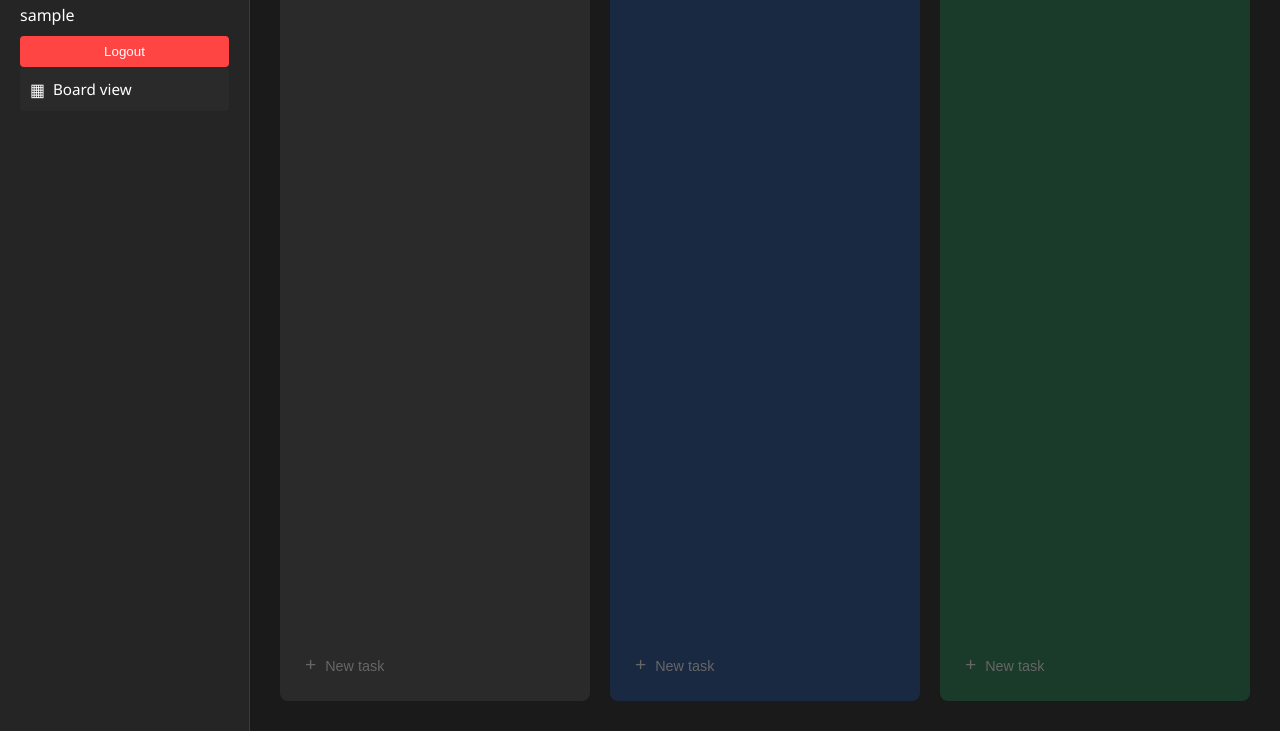
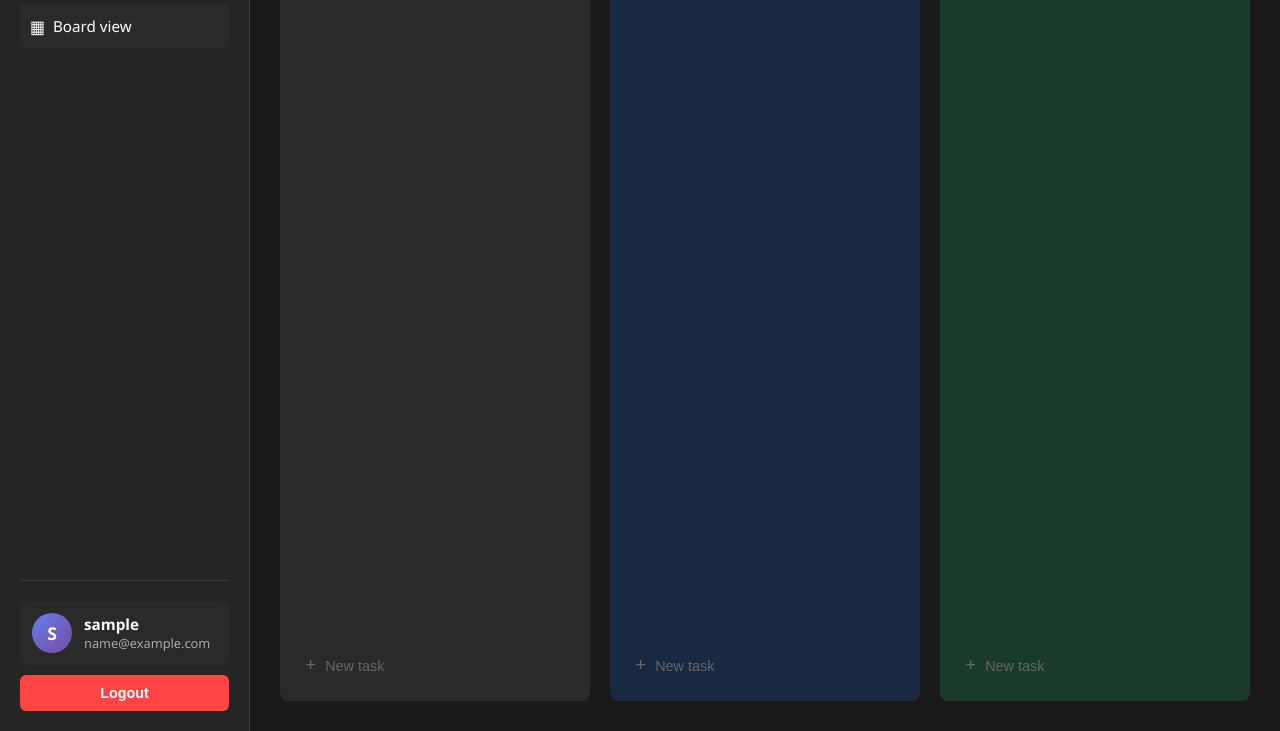
Before and after one commit to BiswasMosam/To-Do, a plain HTML site: page board.html in a window 1280 px wide. Shown: the part 69-800 px from the top of the page. Drawn offline with Linux system fonts and the light colour scheme; no server answers; sample sign-in values are in the browser's storage.

Commit message:
Add profile section in sidebar with user info and sign-in prompt

```diff
--- a/app-backend.js
+++ b/app-backend.js
@@ -34,8 +34,36 @@ class TodoApp {
         this.groupModal = document.getElementById('groupModal');
         this.groupInput = document.getElementById('groupInput');
 
-        // Display username
-        document.getElementById('username').textContent = this.user.username || 'User';
+        // Initialize profile display
+        this.updateProfileDisplay();
+    }
+
+    // Update profile display
+    updateProfileDisplay() {
+        const profileSection = document.getElementById('profileSection');
+        const signinPrompt = document.getElementById('signinPrompt');
+
+        if (this.user && this.user.username) {
+            // User is logged in - show profile
+            profileSection.style.display = 'block';
+            signinPrompt.style.display = 'none';
+
+            // Update profile info
+            const profileName = document.getElementById('profileName');
+            const profileEmail = document.getElementById('profileEmail');
+            const profileAvatar = document.getElementById('profileAvatar');
+
+            profileName.textContent = this.user.username;
+            profileEmail.textContent = this.user.email || 'user@example.com';
+
+            // Set avatar initial (first letter of username)
+            const initial = this.user.username.charAt(0).toUpperCase();
+            profileAvatar.textContent = initial;
+        } else {
+            // User is not logged in - show sign in prompt
+            profileSection.style.display = 'none';
+            signinPrompt.style.display = 'block';
+        }
     }
 
     // Load tasks from backend
--- a/board.html
+++ b/board.html
@@ -8,16 +8,35 @@
 </head>
 <body>
     <div class="sidebar">
-        <div class="logo">
-            <span class="check-icon">✓</span>
-            <span class="logo-text">TO-DO</span>
+        <div class="sidebar-top">
+            <div class="logo">
+                <span class="check-icon">✓</span>
+                <span class="logo-text">TO-DO</span>
+            </div>
+            <div class="board-view">
+                <span class="board-icon">▦</span> Board view
+            </div>
         </div>
-        <div class="user-info">
-            <span id="username">User</span>
-            <button onclick="logout()" style="background: #ff4444; color: white; border: none; padding: 8px 12px; border-radius: 4px; cursor: pointer; margin-top: 10px; width: 100%;">Logout</button>
+
+        <!-- Profile Section at Bottom -->
+        <div class="profile-section" id="profileSection">
+            <div class="profile-card" id="profileCard">
+                <div class="profile-avatar" id="profileAvatar">U</div>
+                <div class="profile-info">
+                    <div class="profile-name" id="profileName">User</div>
+                    <div class="profile-email" id="profileEmail">user@example.com</div>
+                </div>
+            </div>
+            <div class="profile-actions">
+                <button class="logout-btn" id="logoutBtn" onclick="logout()">Logout</button>
+            </div>
         </div>
-        <div class="board-view">
-            <span class="board-icon">▦</span> Board view
+
+        <!-- Sign In Prompt (shown if not logged in) -->
+        <div class="signin-prompt" id="signinPrompt" style="display: none;">
+            <div class="signin-icon">👤</div>
+            <p>Not signed in</p>
+            <button class="signin-btn" onclick="window.location.href='login.html'">Sign In</button>
         </div>
     </div>
 
--- a/styles.css
+++ b/styles.css
@@ -18,6 +18,13 @@ body {
     background: #252525;
     padding: 20px;
     border-right: 1px solid #3a3a3a;
+    display: flex;
+    flex-direction: column;
+    justify-content: space-between;
+}
+
+.sidebar-top {
+    flex: 1;
 }
 
 .logo {
@@ -54,6 +61,126 @@ body {
 
 .board-icon {
     font-size: 1.1rem;
+}
+
+/* Profile Section */
+.profile-section {
+    margin-top: auto;
+    padding-top: 20px;
+    border-top: 1px solid #3a3a3a;
+}
+
+.profile-card {
+    display: flex;
+    align-items: center;
+    gap: 12px;
+    padding: 12px;
+    background: #2a2a2a;
+    border-radius: 8px;
+    margin-bottom: 10px;
+    transition: all 0.3s;
+}
+
+.profile-card:hover {
+    background: #333;
+}
+
+.profile-avatar {
+    width: 40px;
+    height: 40px;
+    border-radius: 50%;
+    background: linear-gradient(135deg, #667eea 0%, #764ba2 100%);
+    display: flex;
+    align-items: center;
+    justify-content: center;
+    font-weight: bold;
+    font-size: 1.1rem;
+    color: white;
+    text-transform: uppercase;
+    flex-shrink: 0;
+}
+
+.profile-info {
+    flex: 1;
+    overflow: hidden;
+}
+
+.profile-name {
+    font-weight: 600;
+    font-size: 0.95rem;
+    color: #fff;
+    white-space: nowrap;
+    overflow: hidden;
+    text-overflow: ellipsis;
+}
+
+.profile-email {
+    font-size: 0.8rem;
+    color: #aaa;
+    white-space: nowrap;
+    overflow: hidden;
+    text-overflow: ellipsis;
+}
+
+.profile-actions {
+    margin-top: 8px;
+}
+
+.logout-btn {
+    width: 100%;
+    padding: 10px;
+    background: #ff4444;
+    color: white;
+    border: none;
+    border-radius: 6px;
+    cursor: pointer;
+    font-weight: 600;
+    font-size: 0.9rem;
+    transition: all 0.3s;
+}
+
+.logout-btn:hover {
+    background: #cc0000;
+    transform: translateY(-2px);
+}
+
+/* Sign In Prompt */
+.signin-prompt {
+    text-align: center;
+    padding: 20px;
+    background: #2a2a2a;
+    border-radius: 8px;
+    margin-top: auto;
+}
+
+.signin-icon {
+    font-size: 3rem;
+    margin-bottom: 10px;
+    opacity: 0.5;
+}
+
+.signin-prompt p {
+    color: #aaa;
+    margin-bottom: 15px;
+    font-size: 0.9rem;
+}
+
+.signin-btn {
+    width: 100%;
+    padding: 10px;
+    background: #667eea;
+    color: white;
+    border: none;
+    border-radius: 6px;
+    cursor: pointer;
+    font-weight: 600;
+    font-size: 0.9rem;
+    transition: all 0.3s;
+}
+
+.signin-btn:hover {
+    background: #5568d3;
+    transform: translateY(-2px);
 }
 
 /* Main Content */
```
